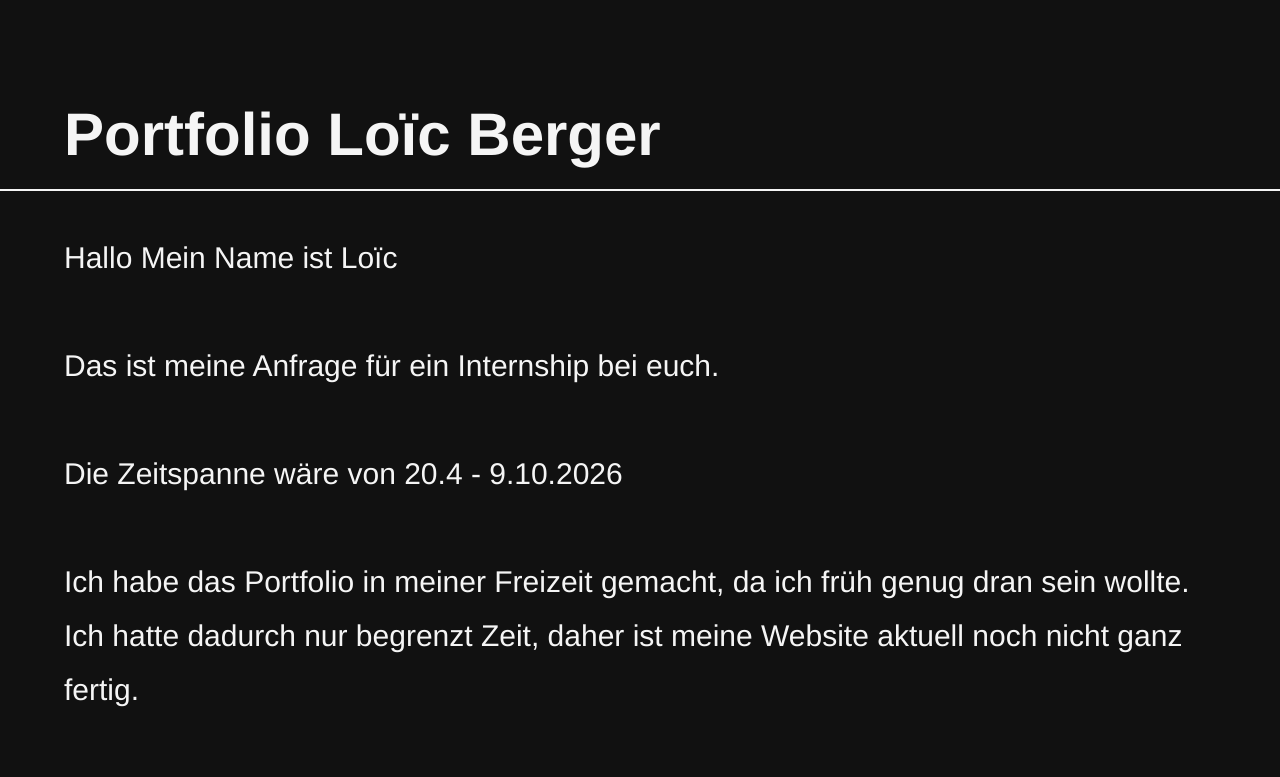
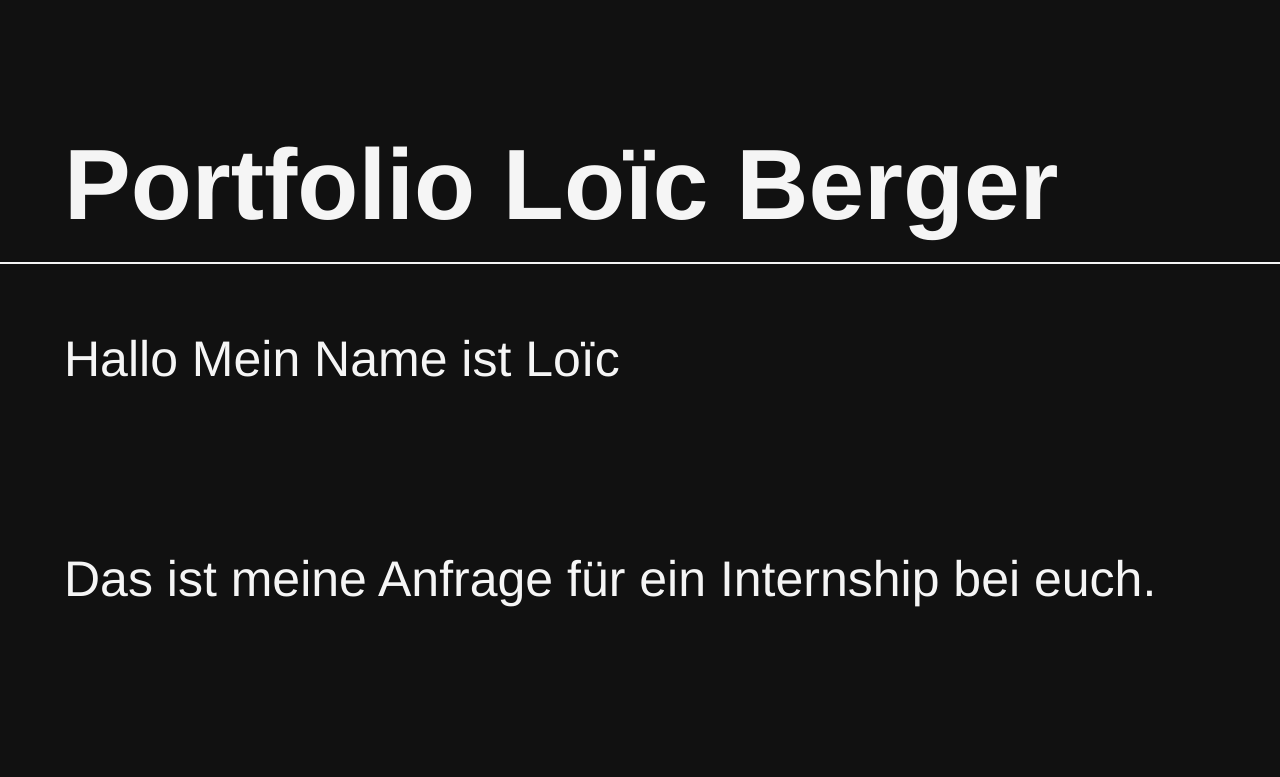
Before and after one commit to Loic-23/lo-cberger.ch, a plain HTML site: page index.html in a window 1280 px wide. Shown: the top 777 px of the page. Drawn offline with Linux system fonts and the light colour scheme.

Commit message:
Update index.html

```diff
--- a/index.html
+++ b/index.html
@@ -20,7 +20,7 @@
     }
 
     h1 {
-      font-size: 60px;
+      font-size: 100px;
       font-weight: bold;
       margin-bottom: 20px;
     }
@@ -33,9 +33,9 @@
     }
 
     .main-text {
-      font-size: 30px;
-      line-height: 1.8;
-      margin-bottom: 50px;
+      font-size: 50px;
+      line-height: 2.2;
+      margin-bottom: 60px;
     }
 
     button {
```
